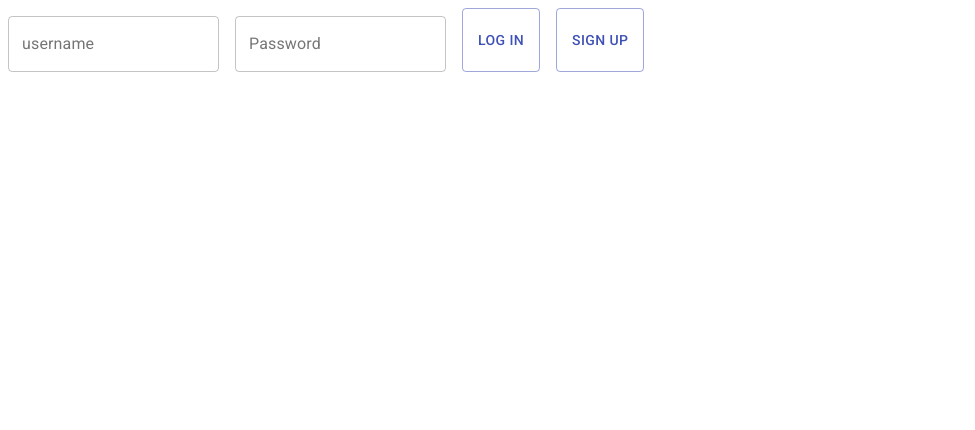
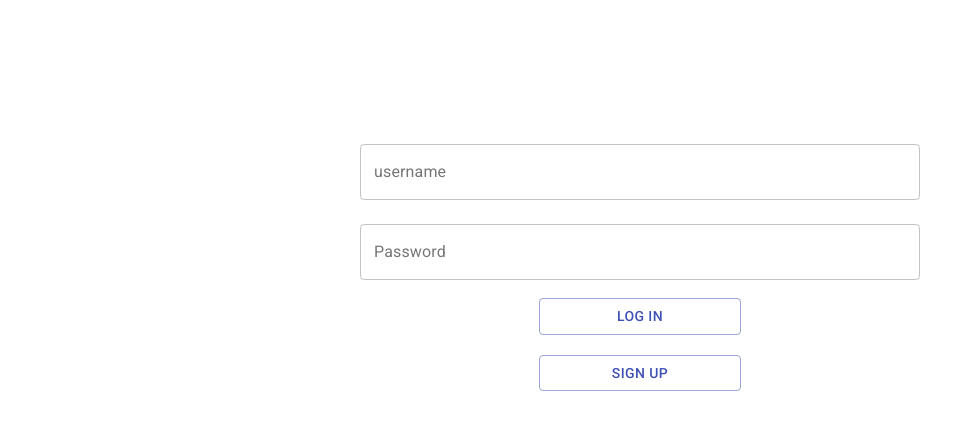
Before and after one commit to disney-parent-lambda/FE-Giselle-Hargrove, a React (Create React App) app in the folder disney-parent/: page / in a window 1280 px wide. Shown: the top 430 px of the page, without its empty margins (0-975 px from the left). Built offline with nearby package versions, Linux system fonts and the light colour scheme.

Commit message:
styled signup and login components

```diff
--- a/disney-parent/src/Components/Login.js
+++ b/disney-parent/src/Components/Login.js
@@ -8,13 +8,17 @@ const useStyles = makeStyles(theme => ({
   container: {
     display: 'flex',
     flexWrap: 'wrap',
+    flexDirection: 'column',
+    width: '45%',
+    margin: '10% auto'
   },
   textField: {
     marginLeft: theme.spacing(1),
     marginRight: theme.spacing(1),
   },
   button: {
-    margin: theme.spacing(1)
+    width: '35%',
+    margin: '10px auto'
   }
 }));
 
--- a/disney-parent/src/Components/Signup.js
+++ b/disney-parent/src/Components/Signup.js
@@ -8,13 +8,17 @@ const useStyles = makeStyles(theme => ({
   container: {
     display: 'flex',
     flexWrap: 'wrap',
+    flexDirection: 'column',
+    width: '45%',
+    margin: '10% auto'
   },
   textField: {
     marginLeft: theme.spacing(1),
     marginRight: theme.spacing(1),
   },
   button: {
-    margin: theme.spacing(1)
+    width: '35%',
+    margin: '10px auto'
   }
 }));
 
```
